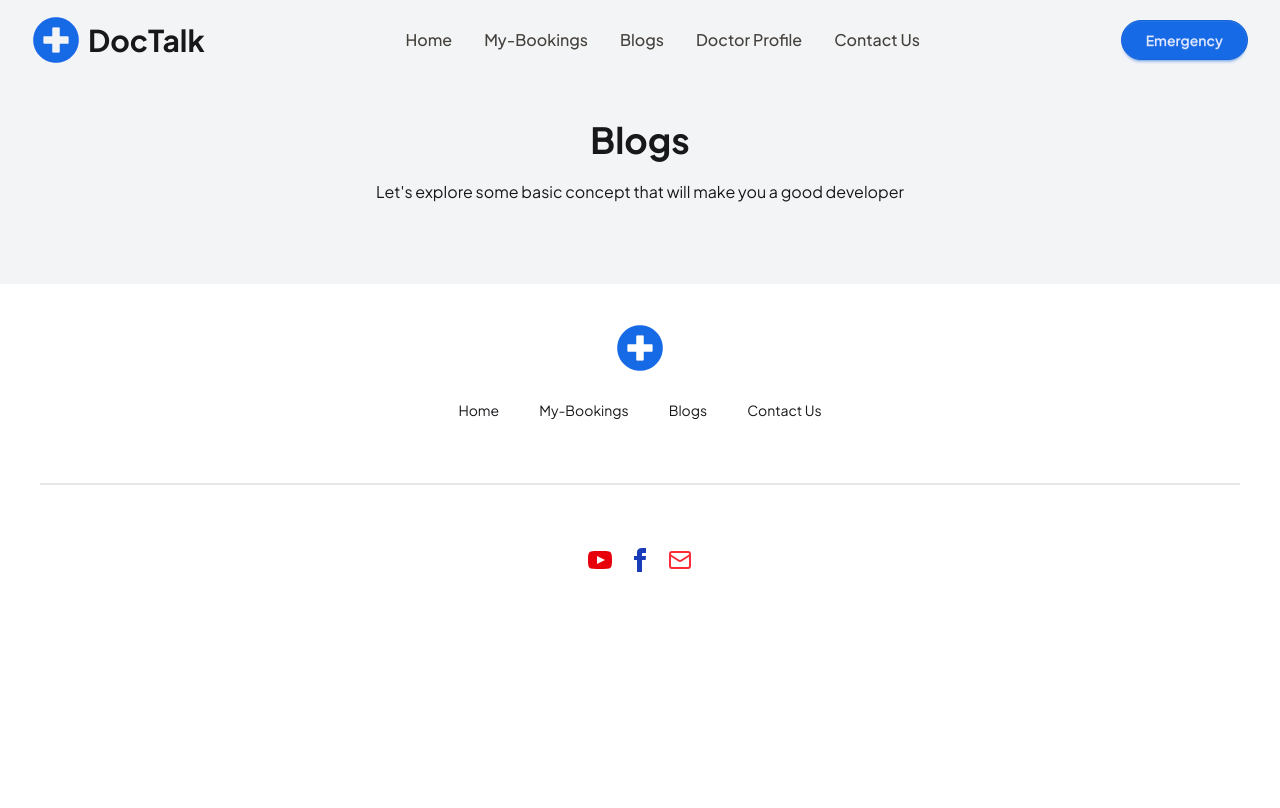
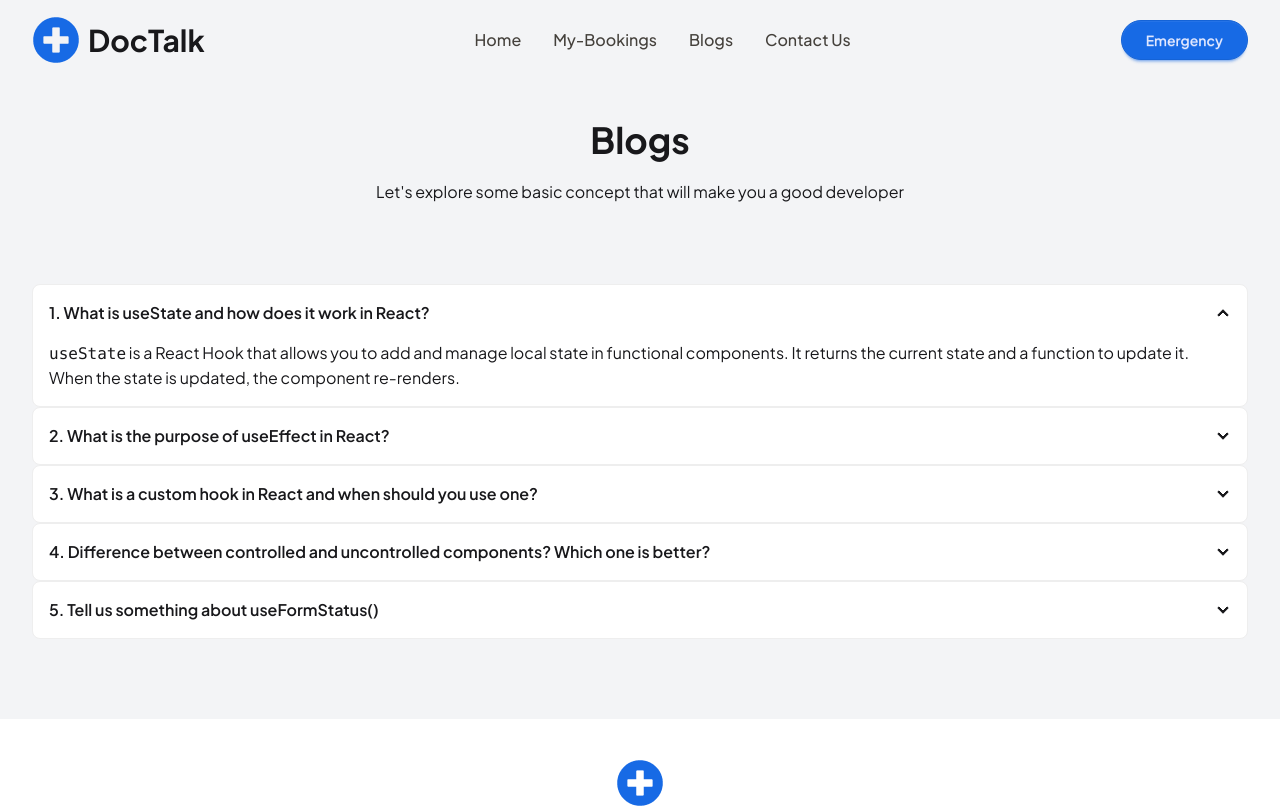
Before and after one commit to Md-Mofakhkharul-Islam-Maruf/doctor_app, a React (Vite) app: page /blogs in a window 1280 px wide. Shown: the top 808 px of the page. Built offline with nearby package versions, Linux system fonts and the light colour scheme.

Commit message:
Implemented blogs page

```diff
--- a/src/components/shared/Navbar.jsx
+++ b/src/components/shared/Navbar.jsx
@@ -12,7 +12,6 @@ const Navbar = () => {
         <NavLink to={"/"}>Home</NavLink>
         <NavLink to={"/my-bookings"}>My-Bookings</NavLink>
         <NavLink to={"/blogs"}>Blogs</NavLink>
-        <NavLink to={"/doctor-profile/:id"}>Doctor Profile</NavLink>
         <NavLink to={"/contact"}>Contact Us</NavLink>
       </nav>
       <div>
--- a/src/pages/Blogs.jsx
+++ b/src/pages/Blogs.jsx
@@ -1,16 +1,94 @@
-import React from 'react';
-// import { useLoaderData } from 'react-router';
+import React from "react";
+import Container from "../components/shared/Container";
 
 const Blogs = () => {
-  // const data = useLoaderData();
 
   return (
     <div>
-      <div className='my-10 text-center'>
-        <h1 className='text-4xl font-bold'>Blogs</h1>
-        <p className='my-5'>Let's explore some basic concept that will make you a good developer</p>
+      <div className="my-10 text-center">
+        <h1 className="text-4xl font-bold">Blogs</h1>
+        <p className="my-5">
+          Let's explore some basic concept that will make you a good developer
+        </p>
       </div>
 
+      <Container className="pt-10">
+        <div className="collapse collapse-arrow bg-base-100 border border-base-300">
+          <input type="radio" name="my-accordion-2" defaultChecked />
+          <div className="collapse-title font-semibold">
+            1. What is useState and how does it work in React?
+          </div>
+          <div className="collapse-content">
+            <p>
+              <code>useState</code> is a React Hook that allows you to add and
+              manage local state in functional components. It returns the
+              current state and a function to update it. When the state is
+              updated, the component re-renders.
+            </p>
+          </div>
+        </div>
+
+        <div className="collapse collapse-arrow bg-base-100 border border-base-300">
+          <input type="radio" name="my-accordion-2" />
+          <div className="collapse-title font-semibold">
+            2. What is the purpose of useEffect in React?
+          </div>
+          <div className="collapse-content">
+            <p>
+              <code>useEffect</code> lets you perform side effects in function
+              components, such as fetching data, setting up subscriptions, or
+              manually updating the DOM. It runs after the render and can be
+              controlled by dependencies.
+            </p>
+          </div>
+        </div>
+
+        <div className="collapse collapse-arrow bg-base-100 border border-base-300">
+          <input type="radio" name="my-accordion-2" />
+          <div className="collapse-title font-semibold">
+            3. What is a custom hook in React and when should you use one?
+          </div>
+          <div className="collapse-content">
+            <p>
+              A custom hook is a reusable function that contains logic using
+              other hooks. You should use one to extract and reuse stateful
+              logic between components for better organization and
+              maintainability.
+            </p>
+          </div>
+        </div>
+
+        <div className="collapse collapse-arrow bg-base-100 border border-base-300">
+          <input type="radio" name="my-accordion-2" />
+          <div className="collapse-title font-semibold">
+            4. Difference between controlled and uncontrolled components? Which
+            one is better?
+          </div>
+          <div className="collapse-content">
+            <p>
+              Controlled components use React state to manage form data, while
+              uncontrolled components rely on the DOM. Controlled components
+              offer better control, validation, and predictability, making them
+              generally the preferred approach.
+            </p>
+          </div>
+        </div>
+
+        <div className="collapse collapse-arrow bg-base-100 border border-base-300">
+          <input type="radio" name="my-accordion-2" />
+          <div className="collapse-title font-semibold">
+            5. Tell us something about useFormStatus()
+          </div>
+          <div className="collapse-content">
+            <p>
+              <code>useFormStatus</code> is a hook used with Server Actions in
+              frameworks like Next.js. It provides real-time feedback about a
+              form’s submission state (like pending or success), which helps in
+              managing UI behavior such as disabling buttons or showing loaders.
+            </p>
+          </div>
+        </div>
+      </Container>
     </div>
   );
 };
```
